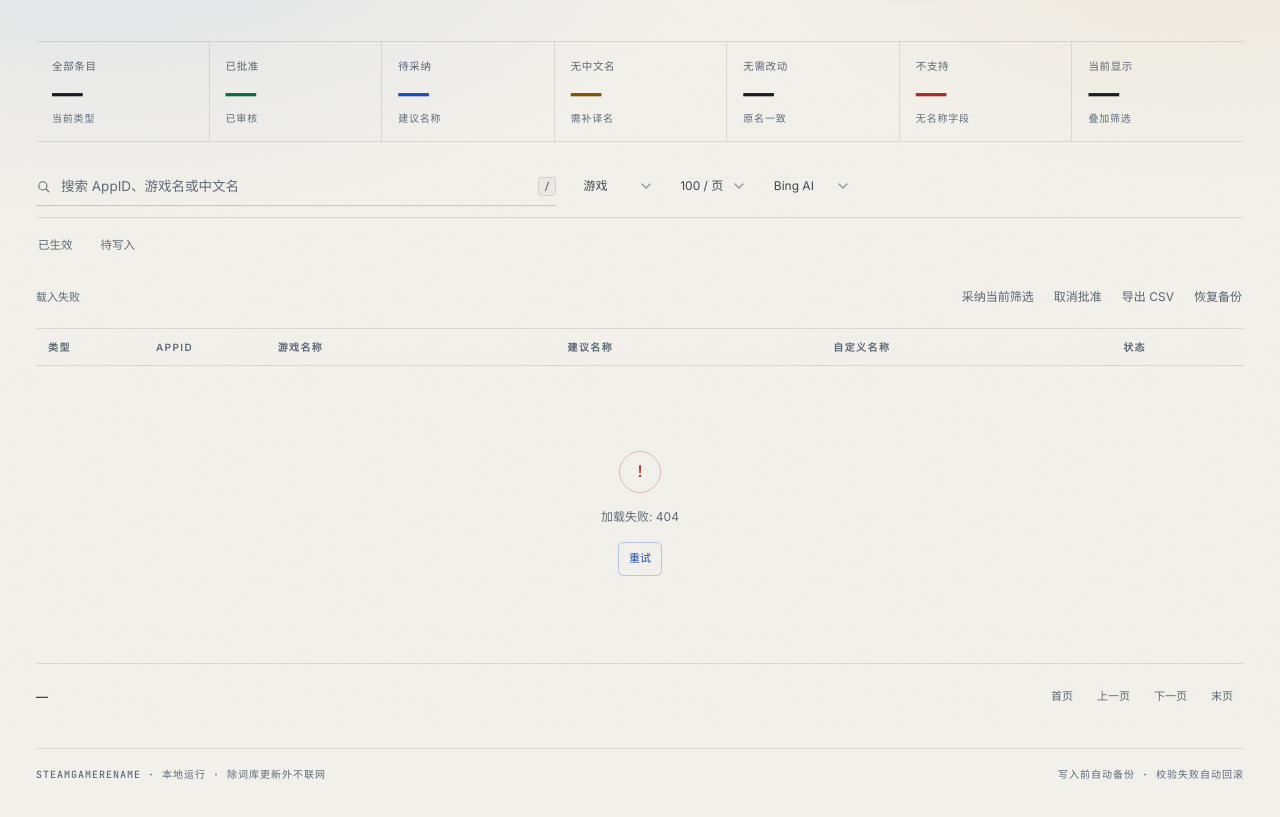
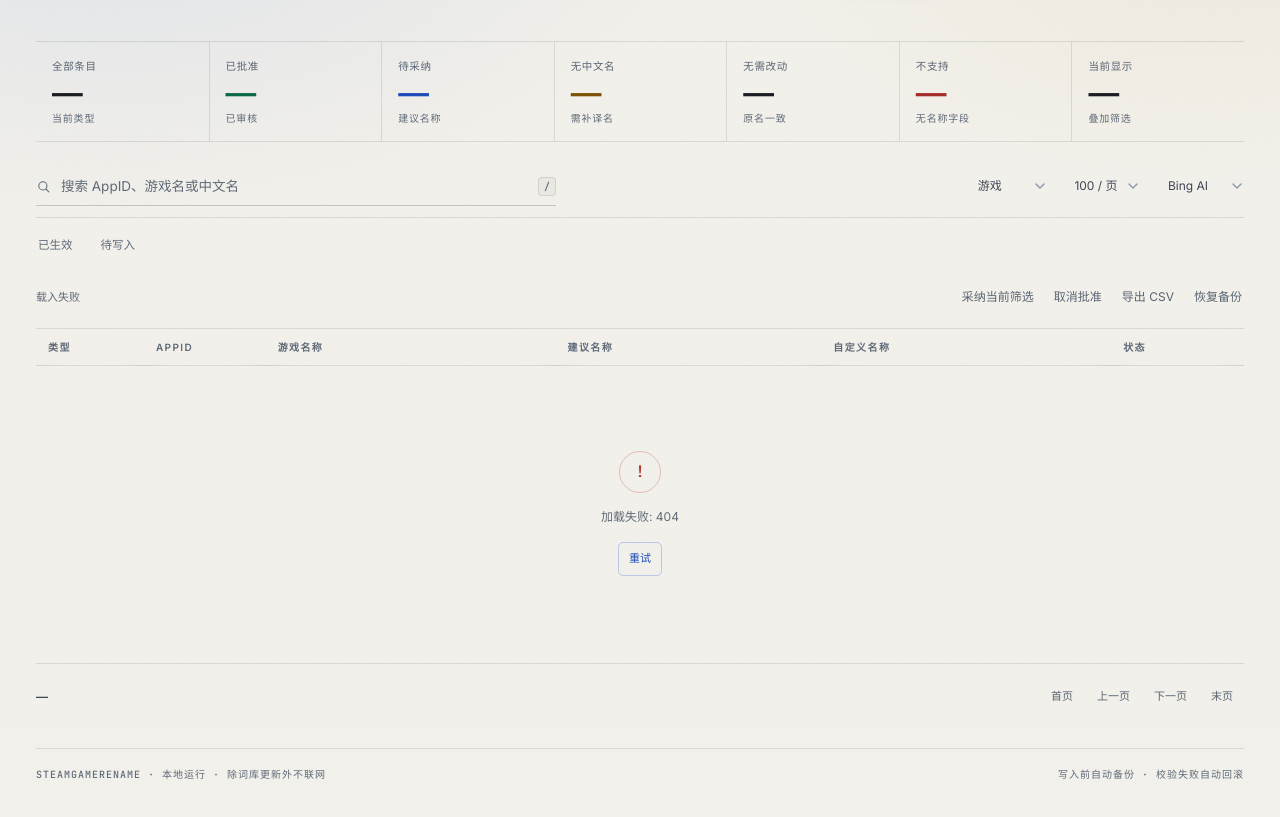
Before and after one commit to yguangjie365/SteamGameRename, a plain HTML site: page src/web/index.html in a window 1280 px wide. Shown: the part 69-886 px from the top of the page. Drawn offline with Linux system fonts and the light colour scheme; no server answers.

Commit message:
style: 工具栏三个筛选下拉靠右对齐
用户反馈：类型筛选/每页数量/AI 搜索引擎三个下拉框原位于
搜索框之后（中偏左），希望靠右。

- .toolbar .sel:first-of-type 加 margin-left:auto，
  剩余空间推向右侧，搜索框居左、下拉贴右缘
- 900px 以下搜索框独占一行时，下拉行同样右对齐，行为一致

验证：1280px 视口下 engineSel 右缘 1244px 与内容区右边界
精确对齐；pytest 全量 151 passed / 22 subtests

```diff
--- a/src/web/index.html
+++ b/src/web/index.html
@@ -251,6 +251,8 @@ button,a,input,select{touch-action:manipulation}
 /* ---------------------------------------------------------------- toolbar */
 .toolbar{display:flex;align-items:flex-end;gap:clamp(14px,2vw,26px);flex-wrap:wrap;
   padding-bottom:11px;border-bottom:1px solid var(--line)}
+/* 搜索框居左，三个筛选下拉靠右对齐 */
+.toolbar .sel:first-of-type{margin-left:auto}
 .search{position:relative;display:flex;align-items:center;gap:10px;flex:1 1 300px;max-width:520px;
   min-width:220px;height:38px;border-bottom:1px solid var(--line-2);transition:border-color .2s var(--ease)}
 .search .i{color:var(--faint);transition:color .2s}
```
